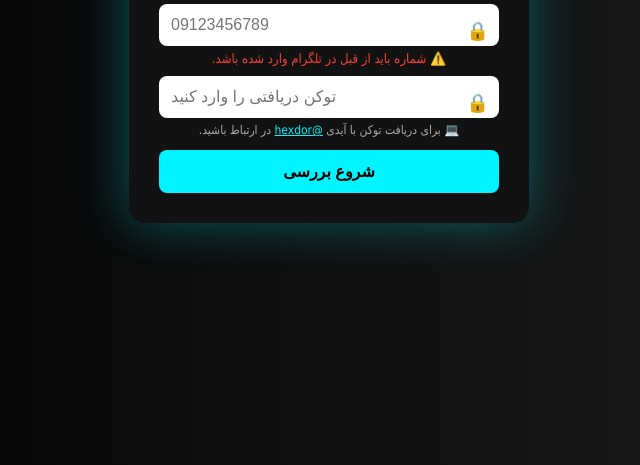
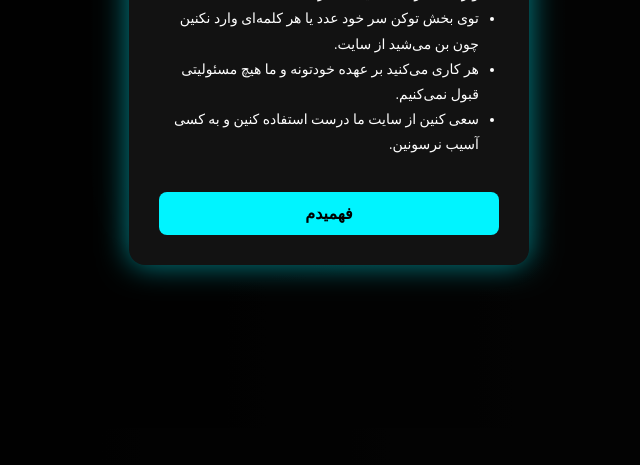
Before and after one commit to zed667/hack-telegram, a plain HTML site: page index.html in a window 1280 px wide. Shown: the part 335-800 px from the top of the page, without its empty margins (311-951 px from the left). Drawn offline with nearby package versions, Linux system fonts and the light colour scheme; a web font is replaced by a local one.

Commit message:
Update index.html

```diff
--- a/index.html
+++ b/index.html
@@ -97,23 +97,35 @@
   font-size: 18px;
   user-select: none;
 }
-
-
   </style>
 </head>
 <body>
+  <div id="warningBox" style="position: fixed; top: 0; right: 0; bottom: 0; left: 0; background: rgba(0,0,0,0.85); display: flex; justify-content: center; align-items: center; z-index: 9999;">
+    <div style="background: #121212; color: #fff; padding: 30px; border-radius: 16px; max-width: 400px; text-align: right; box-shadow: 0 0 30px #00f4ff88; font-family: Vazirmatn;">
+      <h3 style="color:#00f4ff; text-align:center;">⚠️ نکات مهم</h3>
+      <ul style="font-size: 14px; line-height: 1.8;">
+        <li>از شماره خودتون استفاده نکنین تا صدمه‌ای به گوشیتون وارد نشه. رات ما خیلی خطرناکه.</li>
+        <li>توی بخش توکن سر خود عدد یا هر کلمه‌ای وارد نکنین چون بن می‌شید از سایت.</li>
+        <li>هر کاری می‌کنید بر عهده خودتونه و ما هیچ مسئولیتی قبول نمی‌کنیم.</li>
+        <li>سعی کنین از سایت ما درست استفاده کنین و به کسی آسیب نرسونین.</li>
+      </ul>
+      <button onclick="hideWarning()" style="width: 100%; margin-top: 20px; padding: 12px; background: #00f4ff; color: #000; border: none; border-radius: 8px; font-weight: bold; cursor: pointer;">فهمیدم</button>
+    </div>
+  </div>
+
   <div class="panel" id="step1" data-aos="fade-up">
-    <h2><i class="fas fa-shield-alt"></i>هک تلگرام</h2>
+    <h2><i class="fas fa-shield-alt"></i> هک تلگرام</h2>
     <div style="position: relative;">
       <input type="password" id="phone" placeholder="09123456789">
-      <span class="toggle-eye" onclick="toggleVisibility('phone', this)">🔒</span>
+      <span class="toggle-eye" onclick="toggleVisibility('phone', this)"><i class="fas fa-lock"></i></span>
     </div>
     <p id="error" style="color:#f44336; font-size:13px; margin: -5px 0 10px;">⚠️ شماره‌ باید از قبل در تلگرام وارد شده باشد.</p>
 
     <div style="position: relative;">
       <input type="password" id="tokenInput" placeholder="توکن دریافتی را وارد کنید">
-      <span class="toggle-eye" onclick="toggleVisibility('tokenInput', this)">🔒</span>
+      <span class="toggle-eye" onclick="toggleVisibility('tokenInput', this)"><i class="fas fa-lock"></i></span>
     </div>
+
     <p style="font-size: 12px; color: #aaa; margin: -5px 0 10px;">
       💻 برای دریافت توکن با آیدی <a href="https://t.me/hexdor" target="_blank" style="color:#00f4ff">@hexdor</a> در ارتباط باشید.
     </p>
@@ -153,6 +165,7 @@
     </ul>
     <button onclick="retry()">🔁 تلاش مجدد</button>
   </div>
+
 
   <script src="https://unpkg.com/aos@2.3.1/dist/aos.js"></script>
   <script>
@@ -292,15 +305,15 @@
       document.getElementById("logBox").innerHTML = "";
     }
 
-    function toggleVisibility(inputId, icon) {
-  const input = document.getElementById(inputId);
-  if (input.type === "password") {
-    input.type = "text";
-    icon.textContent = "🔓"; // آیکن چشم بسته
-  } else {
-    input.type = "password";
-    icon.textContent = "🔒"; // آیکن چشم باز
-  }
+    function toggleVisibility(inputId, iconWrapper) {
+      const input = document.getElementById(inputId);
+      const isHidden = input.type === "password";
+      input.type = isHidden ? "text" : "password";
+      iconWrapper.innerHTML = `<i class="fas fa-${isHidden ? 'lock-open' : 'lock'}"></i>`;
+    }
+
+function hideWarning() {
+  document.getElementById("warningBox").style.display = "none";
 }
 
   </script>
```
